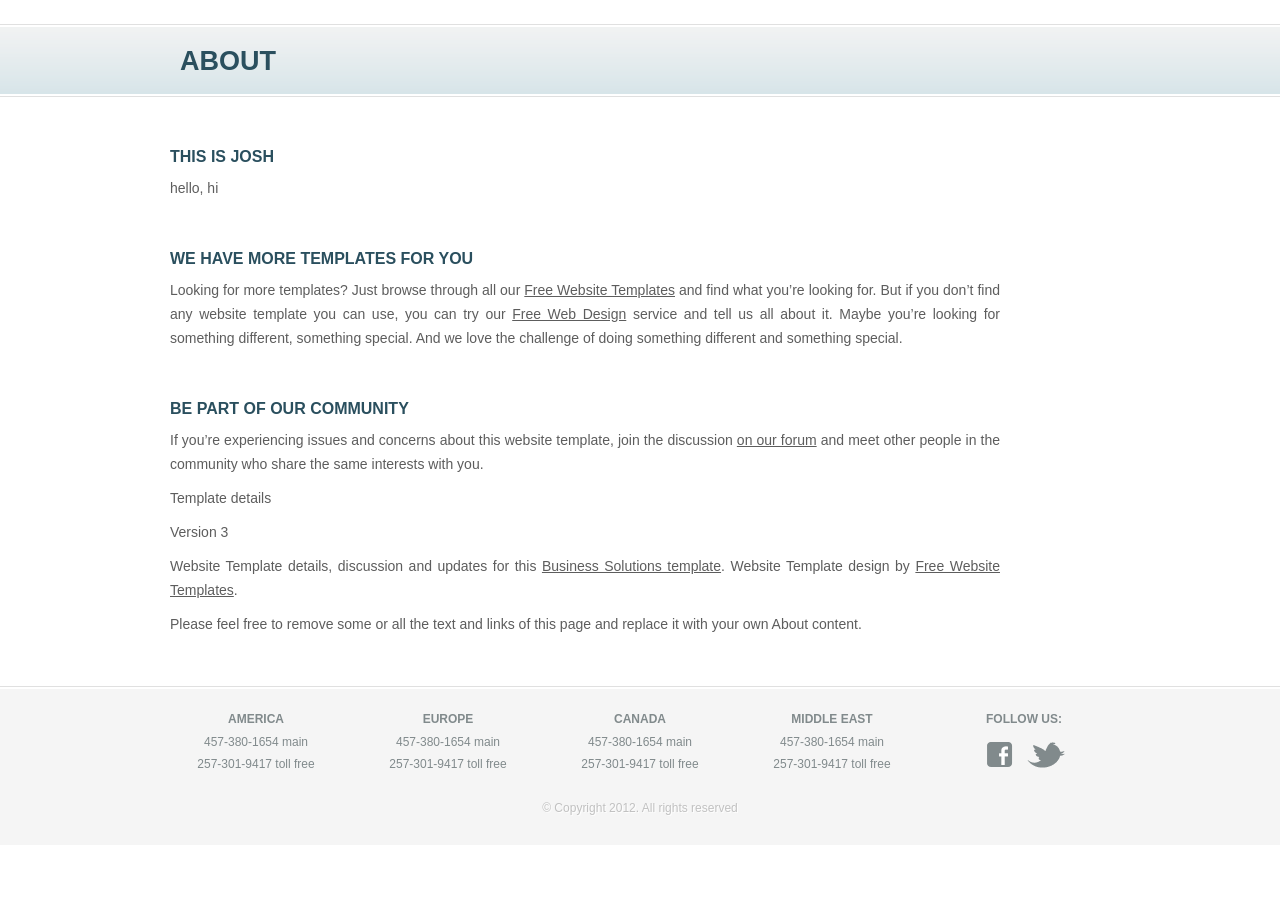
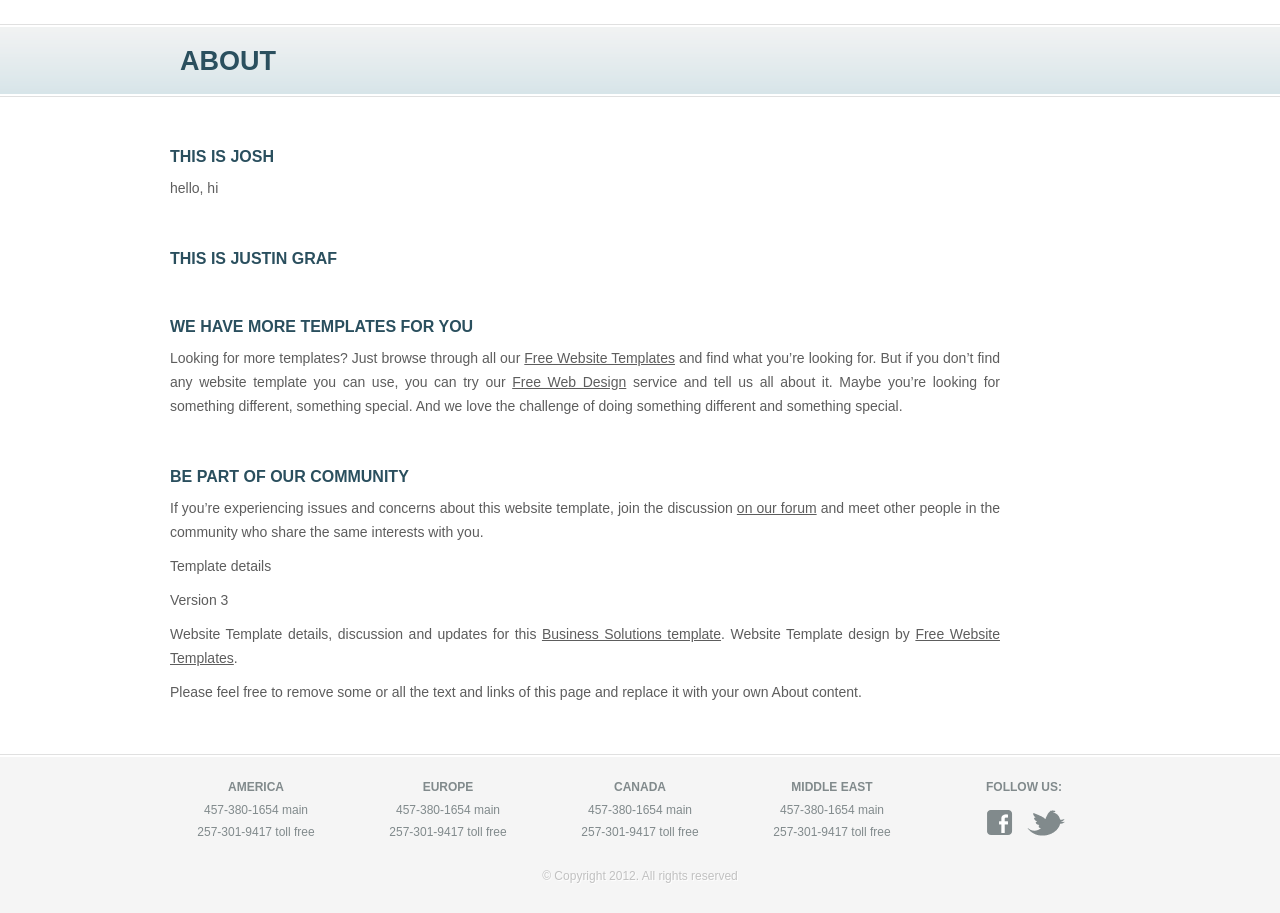
Before and after one commit to nspano4/The-211th-, a Flask app: page /about in a window 1280 px wide. Shown: the part 145-1058 px from the top of the page. Before the commit the page ends 960 px from the top, so only its background shows below. Run offline with Flask 2, Linux system fonts and the light colour scheme.

Commit message:
Added a line to the 'about me'

```diff
--- a/flaskr/templates/about.html
+++ b/flaskr/templates/about.html
@@ -27,6 +27,9 @@
 				<h2>this is josh</h2>
 				<p>hello, hi</p>
 			</div>
+            <div>
+                <h2>This is Justin Graf</h2>
+            </div>
 			<div>
 				<h2>We Have More Templates for You</h2>
 				<p>Looking for more templates? Just browse through all our <a href="http://www.freewebsitetemplates.com/">Free Website Templates</a> and find what you’re looking for. But if you don’t find any website template you can use, you can try our <a href="http://www.freewebsitetemplates.com/freewebdesign/">Free Web Design</a> service and tell us all about it. Maybe you’re looking for something different, something special. And we love the challenge of doing something different and something special.</p>
```
